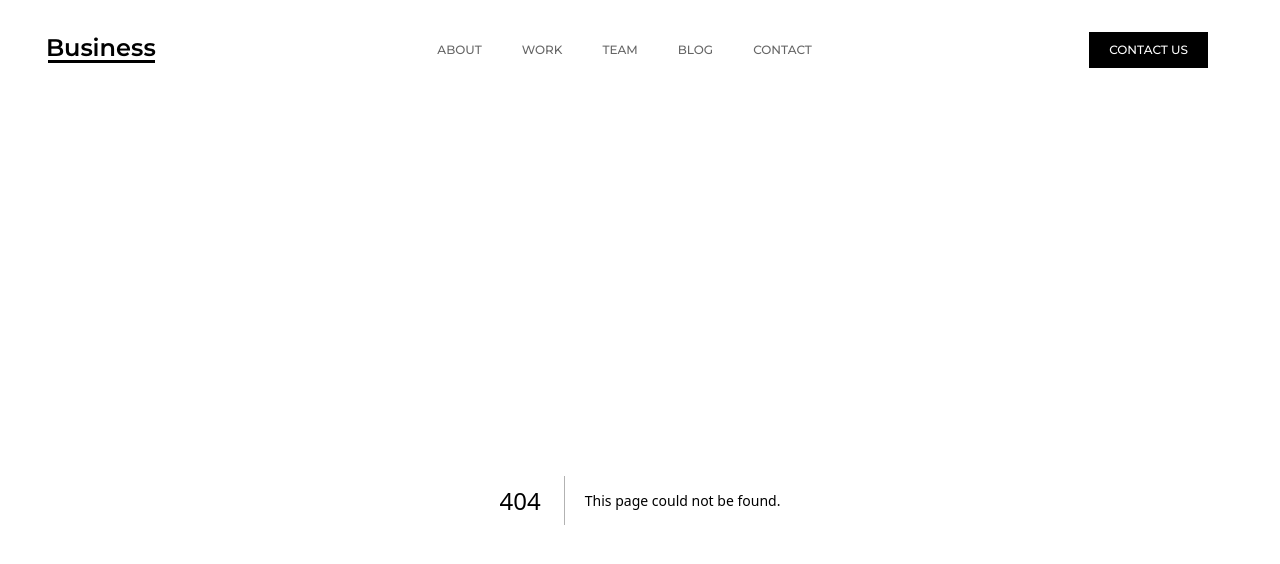
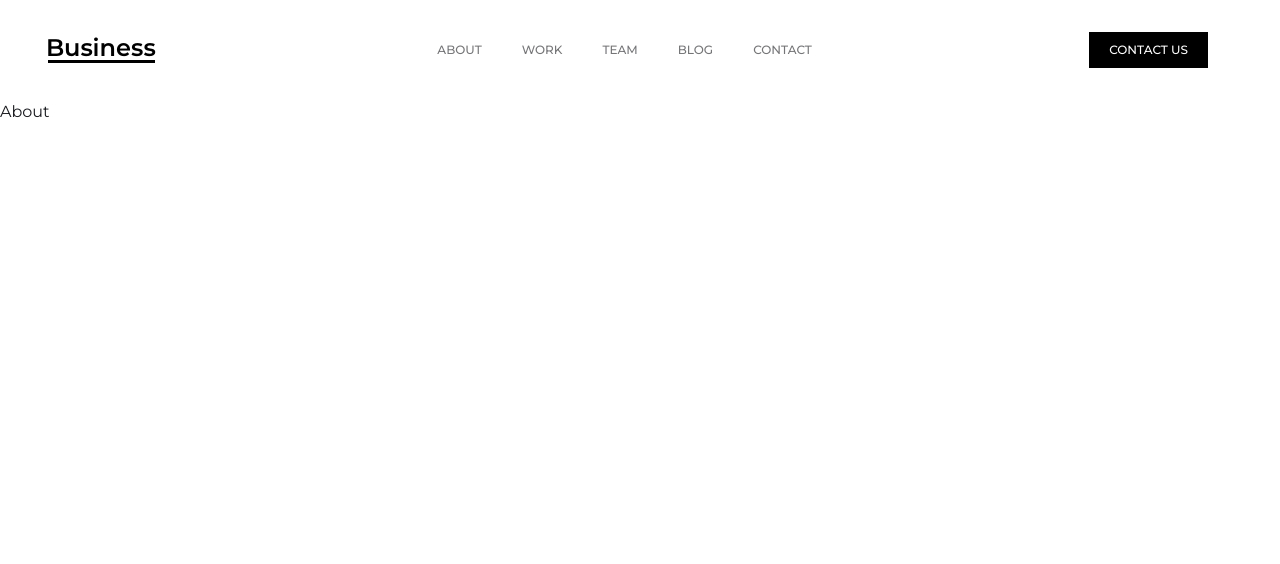
Before and after one commit to josephayman/nextjs-webflow-template, a Next.js app: page /about in a window 1280 px wide. Before the commit this address had no page. Shown: the top 564 px of the page. Built offline with nearby package versions, Linux system fonts and the light colour scheme.

Commit message:
Add About page component

```diff
--- /dev/null
+++ b/src/app/about/page.tsx
@@ -0,0 +1,9 @@
+import React from 'react'
+
+export default function About() {
+  return (
+    <>
+    <div>About</div>
+    </>
+  )
+}
```
